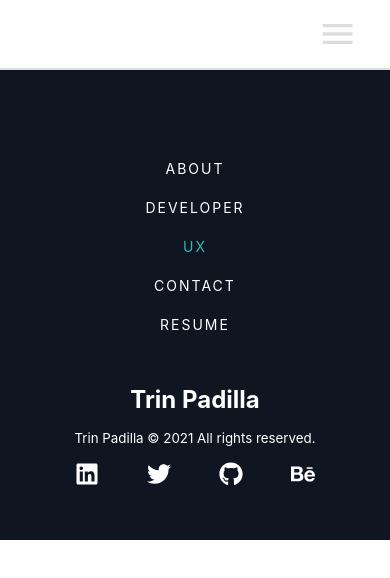
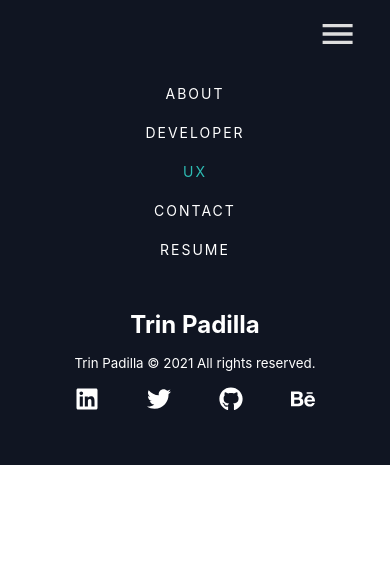
Before and after one commit to tpadilla10117/v2.0-tpadilla.com, a React (Create React App) app: page /ux in a window 390 px wide. Shown: the top 578 px of the page. Built offline with nearby package versions, Linux system fonts and the light colour scheme.

Commit message:
see the NOTES.md for updates

```diff
--- a/src/components/App.css
+++ b/src/components/App.css
@@ -39,6 +39,12 @@
   }
 }
 
+@media screen and (max-width: 1000px) {
+  .route-container {
+    margin-top: -75px;
+  }
+}
+
 @media only screen and (min-device-width: 1000px) {
 
     .app-container {
--- a/src/components/layout/herosection/Hero.scss
+++ b/src/components/layout/herosection/Hero.scss
@@ -77,5 +77,7 @@
    #hero-container {
        border: none;
        height: 325px;
+       /* display: none; */
+       /* margin-top: -75px; */
    }
 }
--- a/src/components/layout/navbar/Navbar.jsx
+++ b/src/components/layout/navbar/Navbar.jsx
@@ -27,6 +27,7 @@ const Navbar = (props) => {
        window.addEventListener('scroll', changeNav)
    }, [] );
 
+   /* TODO: the transition on the navbar breaks the color in the navbar when its vertical! */
    /* background: ${ ( { scrollNav } ) => (scrollNav ? '#000' : 'transparent')}; */
 /* TODO: This is going to be for when you click on the hamburger icon */
     return (
--- a/src/components/layout/navbar/Navbar.scss
+++ b/src/components/layout/navbar/Navbar.scss
@@ -15,6 +15,7 @@
     bottom: 0px;
     /* background-color: green; */
     border-right: 2px solid #ddd;
+    /* background-color: $main-bg-color; */
 
     .nav-items-container {
       position: /* absolute */fixed;
@@ -102,12 +103,14 @@
     .navbar {
       /* background-color: $main-bg-color; */
       /* background: ${ ( { scrollNav } ) => (scrollNav ? '#000' : 'transparent')}; */
+
       transition: 0.8s all ease;
       padding: 0px;
       height: 8vh;
       justify-content: flex-end;
       width: 100%;
       border-right: none;
+
 
       .nav-items-container {
         display: none;
```
Also changed, not shown: 1 other file (tests, documents, lock files or other folders).
